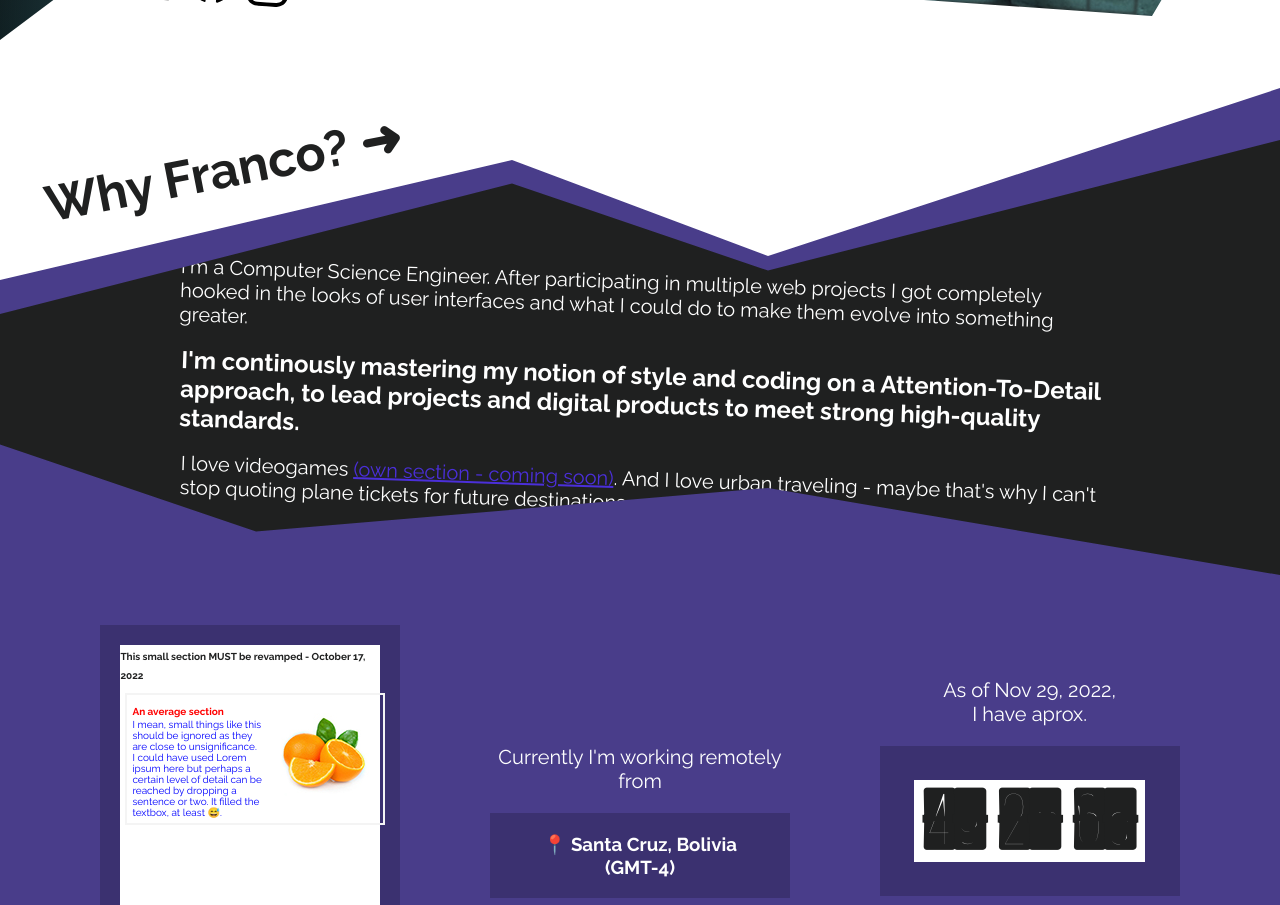
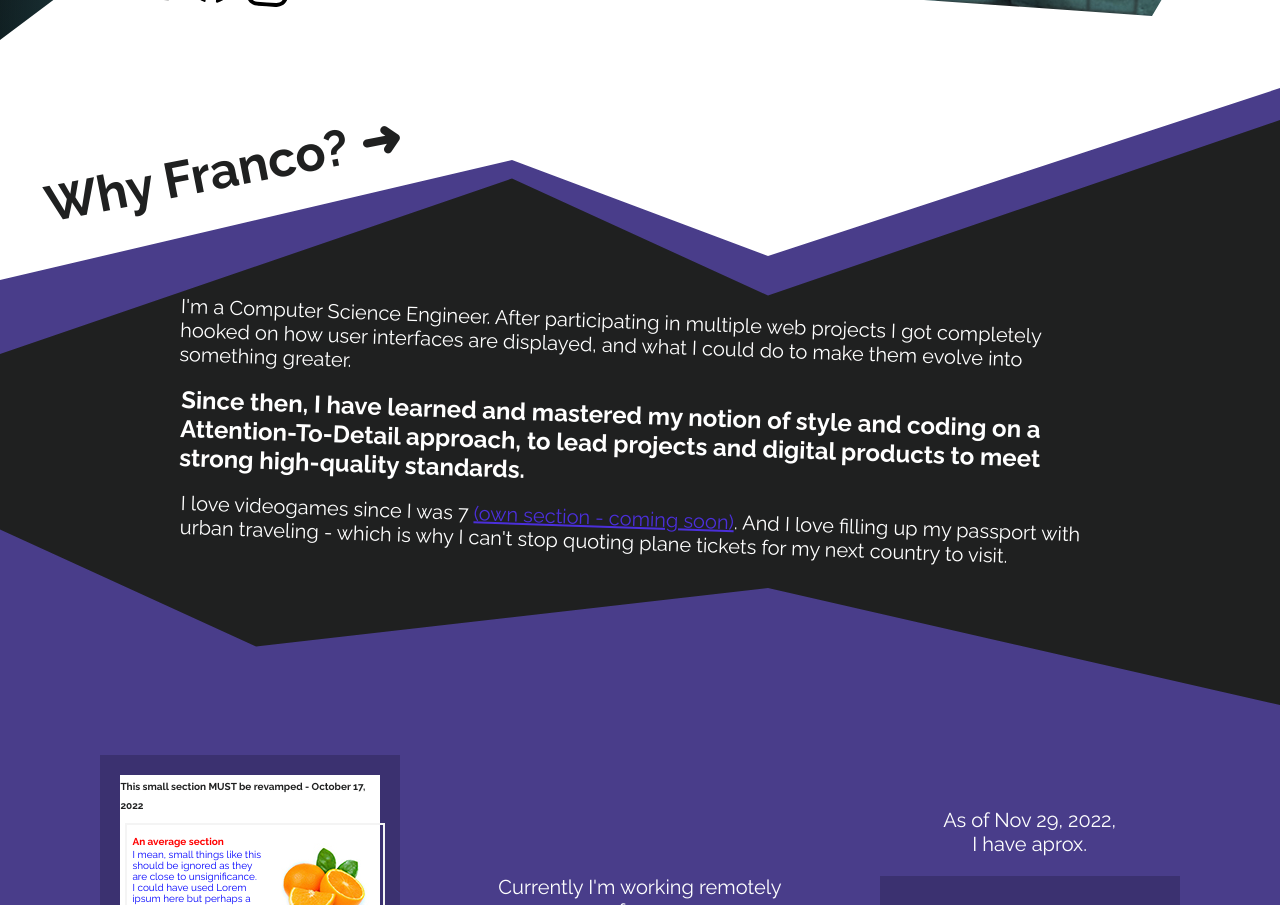
Before and after one commit to TheFrankemon/000, an Angular app: page / in a window 1280 px wide. Shown: the part 760-1665 px from the top of the page. Built offline with nearby package versions, Linux system fonts and the light colour scheme.

Commit message:
Update about core description

```diff
--- a/src/app/about/about.component.html
+++ b/src/app/about/about.component.html
@@ -6,18 +6,18 @@
 </div>
 <div class="core-description">
   <p>
-    I'm a Computer Science Engineer. After participating in multiple web projects I got completely hooked in the looks of
-    user interfaces and what I could do to make them evolve into something greater.
+    I'm a Computer Science Engineer. After participating in multiple web projects I got completely hooked on how
+    user interfaces are displayed, and what I could do to make them evolve into something greater.
   </p>
   <br/>
   <h2 class="description-text">
-    I'm continously mastering my notion of style and coding on a Attention-To-Detail approach,
+    Since then, I have learned and mastered my notion of style and coding on a Attention-To-Detail approach,
     to lead projects and digital products to meet strong high-quality standards.
   </h2>
   <br/>
   <p>
-    I love videogames <a href="javascript:void(0)">(own section - coming soon)</a>.
-    And I love urban traveling - maybe that's why I can't stop quoting plane tickets for future destinations.
+    I love videogames since I was 7 <a href="javascript:void(0)">(own section - coming soon)</a>.
+    And I love filling up my passport with urban traveling - which is why I can't stop quoting plane tickets for my next country to visit.
   </p>
 </div>
 <div class="why-container">
--- a/src/app/about/about.component.scss
+++ b/src/app/about/about.component.scss
@@ -27,8 +27,8 @@
   background-color: var(--dark-color);
   color: var(--text-light);
   clip-path: polygon(0% 40%, 40% 10%, 60% 30%, 100% 0%, 100% 100%, 60% 80%, 20% 90%, 0% 70%);
-  margin-top: -140px;
-  padding: 130px 180px 60px;
+  margin-top: -160px;
+  padding: 190px 180px 150px;
 
 
   .description-text, p {
```
